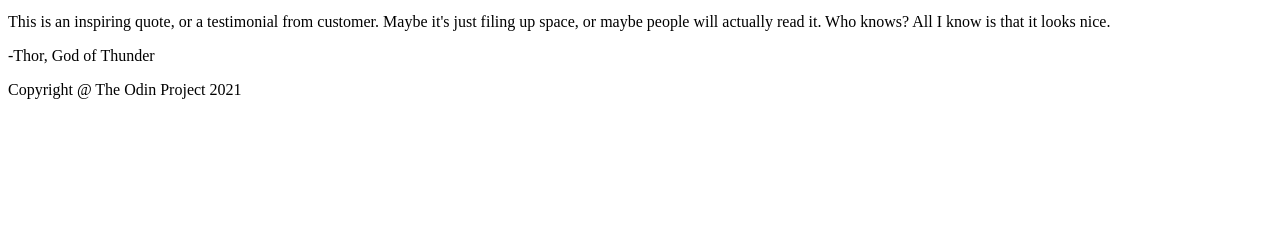
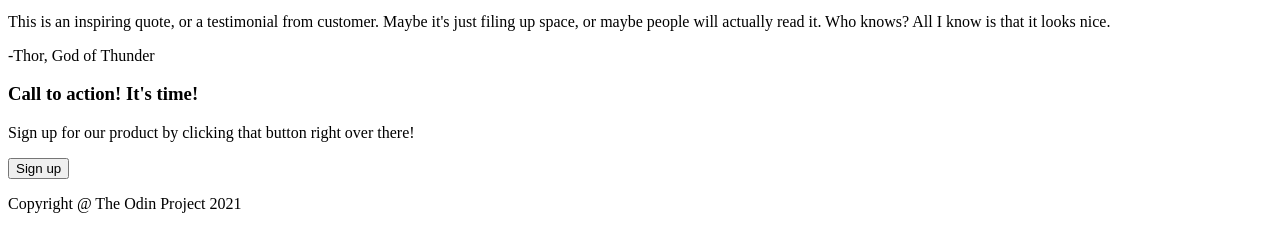
Before and after one commit to Dav1dGP/odin-projects, a plain HTML site: page odin-landing-page/index.html in a window 1280 px wide. Shown: the part 523-774 px from the top of the page. Drawn offline with Linux system fonts and the light colour scheme.

Commit message:
In html add container-sign-up

```diff
--- a/odin-landing-page/index.html
+++ b/odin-landing-page/index.html
@@ -66,7 +66,15 @@
                 <p>-Thor, God of Thunder</p>
             </div>
         </div>
-        <div class="container-sign-up"></div>
+        <div class="container-sign-up">
+            <div class="sing-up-text">
+                <h3>Call to action! It's time!</h3>
+                <p>Sign up for our product by clicking that button right over there!</p>
+            </div>
+            <div class="sign-up-button">
+                <button>Sign up</button>
+            </div>
+        </div>
     </div>
     <footer>
         <p>Copyright @ The Odin Project 2021</p>
```
